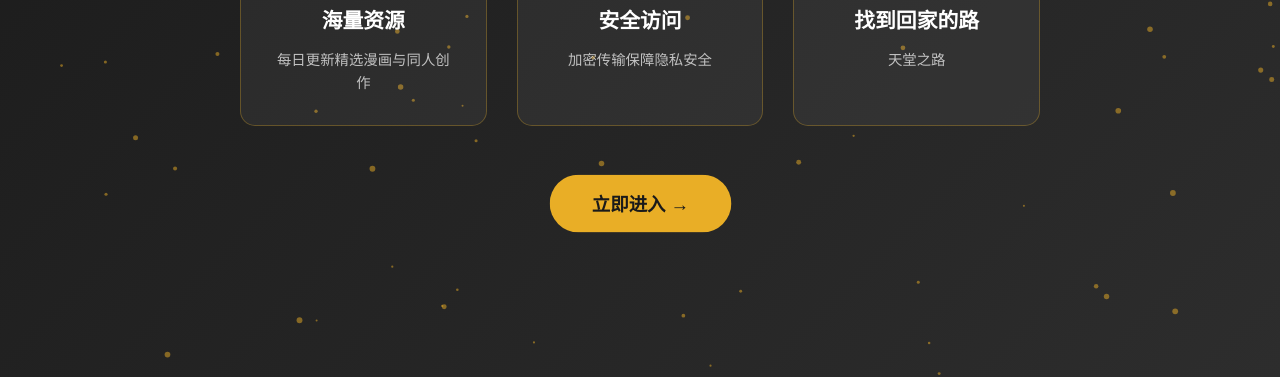
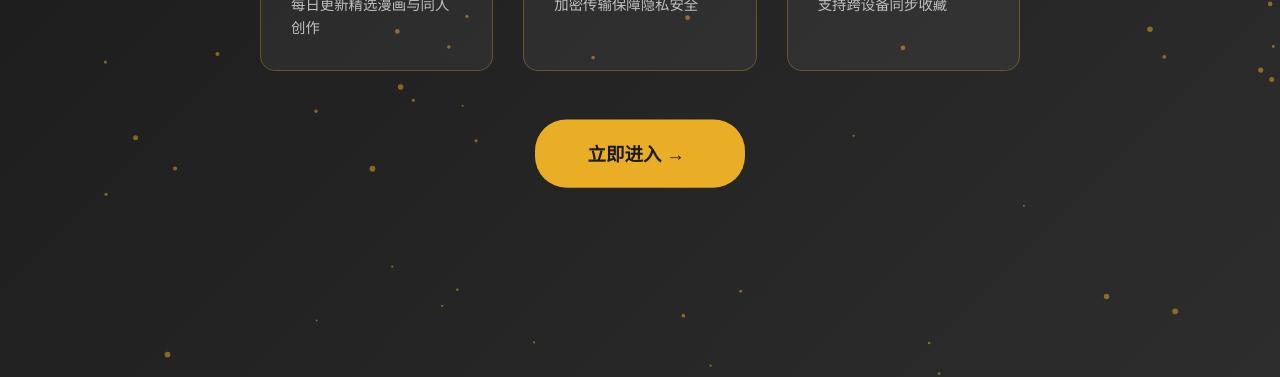
Before and after one commit to Luozi02/Luozi02.github.io, a plain HTML site: page index.html in a window 1280 px wide. Shown: the part 423-800 px from the top of the page. Drawn offline with Linux system fonts and the light colour scheme.

Commit message:
Update index.html

```diff
--- a/index.html
+++ b/index.html
@@ -2,7 +2,7 @@
 <html lang="zh-CN">
 <head>
     <meta charset="UTF-8">
-    <meta name="viewport" content="width=device-width, initial-scale=1.0">
+    <meta name="viewport" content="width=device-width, initial-scale=1.0, maximum-scale=1.0, user-scalable=no">
     <title>禁漫天堂 - 发现精彩世界</title>
     <link href="https://fonts.googleapis.com/css2?family=Lora:wght@400;700&display=swap" rel="stylesheet">
     <style>
@@ -11,55 +11,65 @@
             padding: 0;
             box-sizing: border-box;
             font-family: 'Lora', serif;
+            -webkit-tap-highlight-color: transparent;
         }
 
-        /* 全屏引导容器 */
+
         .guide-container {
-            height: 100vh;
+            min-height: 100vh;
             background: linear-gradient(135deg, #1a1a1a 0%, #2d2d2d 100%);
-            display: flex;
-            flex-direction: column;
-            align-items: center;
-            justify-content: center;
-            text-align: center;
-            padding: 20px;
             position: relative;
-            overflow: hidden;
         }
 
-        /* 动态背景粒子 */
+
+        .scroll-wrapper {
+            position: relative;
+            z-index: 2;
+            height: 100vh;
+            overflow-y: auto;
+            -webkit-overflow-scrolling: touch;
+        }
+
+
         .particles {
-            position: absolute;
+            position: fixed;
             width: 100%;
             height: 100%;
             pointer-events: none;
             z-index: 1;
         }
 
-        /* 内容区域 */
+
         .guide-content {
             position: relative;
-            z-index: 2;
+            z-index: 3;
             max-width: 800px;
+            margin: 0 auto;
+            padding: 40px 20px;
+            min-height: 100vh;
+            display: flex;
+            flex-direction: column;
+            justify-content: center;
+            align-items: center;
         }
 
-        /* 标题样式 */
+
         .guide-title {
             color: #e9ae26;
-            font-size: 3.5em;
+            font-size: clamp(2.5rem, 8vw, 3.5rem);
             margin-bottom: 20px;
             animation: fadeInUp 1s ease;
         }
 
-        /* 副标题 */
+
         .guide-subtitle {
             color: rgba(255,255,255,0.9);
-            font-size: 1.2em;
+            font-size: clamp(1rem, 4vw, 1.2rem);
             margin-bottom: 50px;
             animation: fadeInUp 1s 0.3s ease backwards;
         }
 
-        /* 功能卡片容器 */
+
         .feature-cards {
             display: grid;
             grid-template-columns: repeat(3, 1fr);
@@ -68,13 +78,14 @@
             animation: fadeInUp 1s 0.6s ease backwards;
         }
 
-        /* 单个卡片 */
+
         .feature-card {
             background: rgba(255,255,255,0.05);
             padding: 30px;
             border-radius: 15px;
             border: 1px solid rgba(233,174,38,0.3);
             transition: all 0.3s;
+            touch-action: manipulation;
         }
 
         .feature-card:hover {
@@ -86,32 +97,48 @@
             font-size: 2.5em;
             color: #e9ae26;
             margin-bottom: 20px;
+            pointer-events: none;
         }
 
         .card-title {
             color: #fff;
-            font-size: 1.3em;
+            font-size: clamp(1.1rem, 4vw, 1.3rem);
             margin-bottom: 15px;
+            pointer-events: none;
         }
 
         .card-description {
             color: rgba(255,255,255,0.7);
-            font-size: 0.9em;
+            font-size: clamp(0.8rem, 3vw, 0.9rem);
             line-height: 1.6;
+            pointer-events: none;
         }
 
-        /* 进入按钮 */
+
         .enter-button {
             background: #e9ae26;
             color: #1a1a1a;
-            padding: 15px 40px;
+            padding: 20px 50px;
             border-radius: 30px;
             text-decoration: none;
             font-weight: bold;
-            font-size: 1.1em;
+            font-size: clamp(1rem, 4vw, 1.1rem);
             transition: all 0.3s;
             display: inline-block;
             animation: pulse 2s infinite;
+            min-width: 200px;
+            position: relative;
+            touch-action: manipulation;
+            margin-bottom: 100px;
+        }
+
+        .enter-button::after {
+            content: "";
+            position: absolute;
+            top: -15px;
+            left: -15px;
+            right: -15px;
+            bottom: -15px;
         }
 
         .enter-button:hover {
@@ -119,7 +146,7 @@
             box-shadow: 0 0 20px rgba(233,174,38,0.4);
         }
 
-        /* 动画效果 */
+
         @keyframes fadeInUp {
             from {
                 opacity: 0;
@@ -137,21 +164,57 @@
             100% { transform: scale(1); }
         }
 
-        /* 响应式设计 */
+
         @media (max-width: 768px) {
             .feature-cards {
                 grid-template-columns: 1fr;
+                gap: 20px;
             }
 
-            .guide-title {
-                font-size: 2.5em;
+            .feature-card {
+                padding: 20px;
             }
+
+            .enter-button {
+                padding: 15px 40px;
+                min-width: 180px;
+                margin-bottom: 80px;
+            }
+        }
+
+        @media (max-width: 480px) {
+            .guide-subtitle {
+                margin-bottom: 30px;
+            }
+
+            .feature-cards {
+                margin-bottom: 30px;
+            }
+        }
+
+
+        ::-webkit-scrollbar {
+            width: 8px;
+            height: 8px;
+        }
+
+        ::-webkit-scrollbar-track {
+            background: rgba(0,0,0,0.1);
+        }
+
+        ::-webkit-scrollbar-thumb {
+            background: rgba(233,174,38,0.6);
+            border-radius: 4px;
+        }
+
+        ::-webkit-scrollbar-thumb:hover {
+            background: rgba(233,174,38,0.8);
         }
     </style>
 </head>
 <body>
     <div class="guide-container">
-        <!-- 动态粒子背景 -->
+        <div class="scroll-wrapper">
             <canvas class="particles" id="particleCanvas"></canvas>
 
             <div class="guide-content">
@@ -173,17 +236,18 @@
 
                     <div class="feature-card">
                         <div class="card-icon">💾</div>
-                    <h3 class="card-title">找到回家的路</h3>
-                    <p class="card-description">天堂之路</p>
+                        <h3 class="card-title">离线阅读</h3>
+                        <p class="card-description">支持跨设备同步收藏</p>
                     </div>
                 </div>
 
                 <a href="禁漫小站.html" class="enter-button">立即进入 →</a>
             </div>
         </div>
+    </div>
 
     <script>
-        // 粒子动画脚本
+
         const canvas = document.getElementById('particleCanvas');
         const ctx = canvas.getContext('2d');
         let particles = [];
@@ -219,7 +283,8 @@
             canvas.width = window.innerWidth;
             canvas.height = window.innerHeight;
 
-            for (let i = 0; i < 100; i++) {
+            particles = [];
+            for (let i = 0; i < 80; i++) {
                 particles.push(new Particle());
             }
         }
@@ -235,10 +300,34 @@
             requestAnimationFrame(animate);
         }
 
-        // 初始化
+
         window.addEventListener('resize', init);
         init();
         animate();
+
+
+        const enterButton = document.querySelector('.enter-button');
+
+        enterButton.addEventListener('touchstart', function(e) {
+            e.preventDefault();
+            this.style.transform = 'scale(0.95)';
+        });
+
+        enterButton.addEventListener('touchend', function(e) {
+            e.preventDefault();
+            this.style.transform = '';
+            window.location.href = this.href;
+        });
+
+
+        document.querySelectorAll('a[href^="#"]').forEach(anchor => {
+            anchor.addEventListener('click', function (e) {
+                e.preventDefault();
+                document.querySelector(this.getAttribute('href')).scrollIntoView({
+                    behavior: 'smooth'
+                });
+            });
+        });
     </script>
 </body>
 </html>
```
Lines whose indentation alone changed are shown as unchanged.
